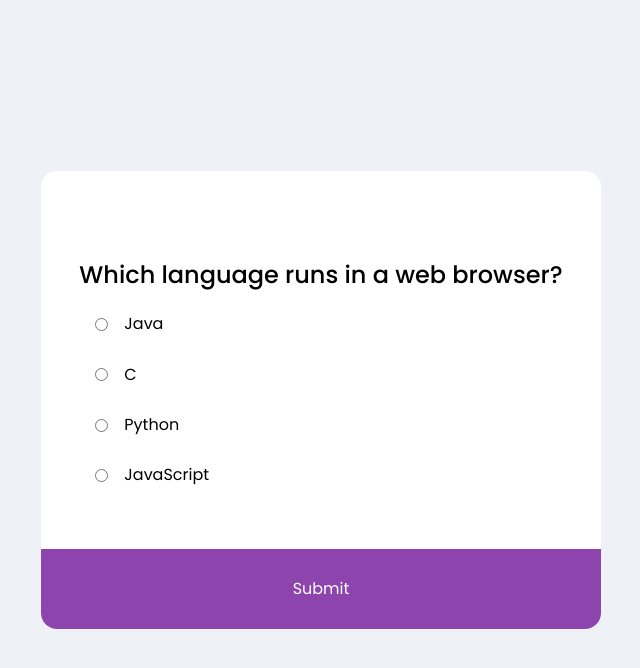
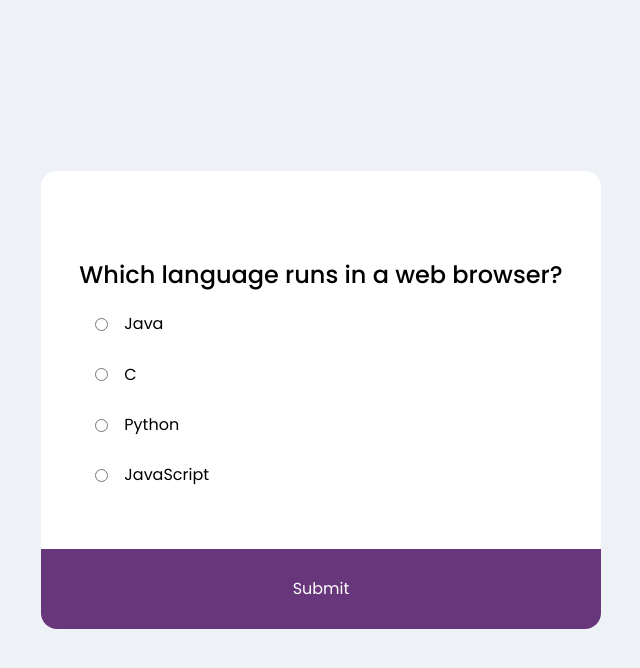
Before and after one commit to Vinoth30457/quiz-app, a plain HTML site: page index.html in a window 1280 px wide. In both pictures the pointer is over the button "Submit". Shown: the whole page, without its empty margins (319-959 px from the left). Drawn offline with Linux system fonts and the light colour scheme.

Commit message:
add final code

```diff
--- a/styles/style.css
+++ b/styles/style.css
@@ -76,6 +76,10 @@ li {
   border-bottom-right-radius: 1rem;
   color: #ffffff;
 }
+#submit:hover {
+  background-color: #67367b;
+  cursor: pointer;
+}
 .title,
 .answer {
   padding: 0 2rem;
@@ -99,6 +103,9 @@ li {
   align-items: center;
   gap: 1rem;
 }
+label:hover {
+  cursor: pointer;
+}
 
 @media screen and (min-width: 576px) {
 }
```
